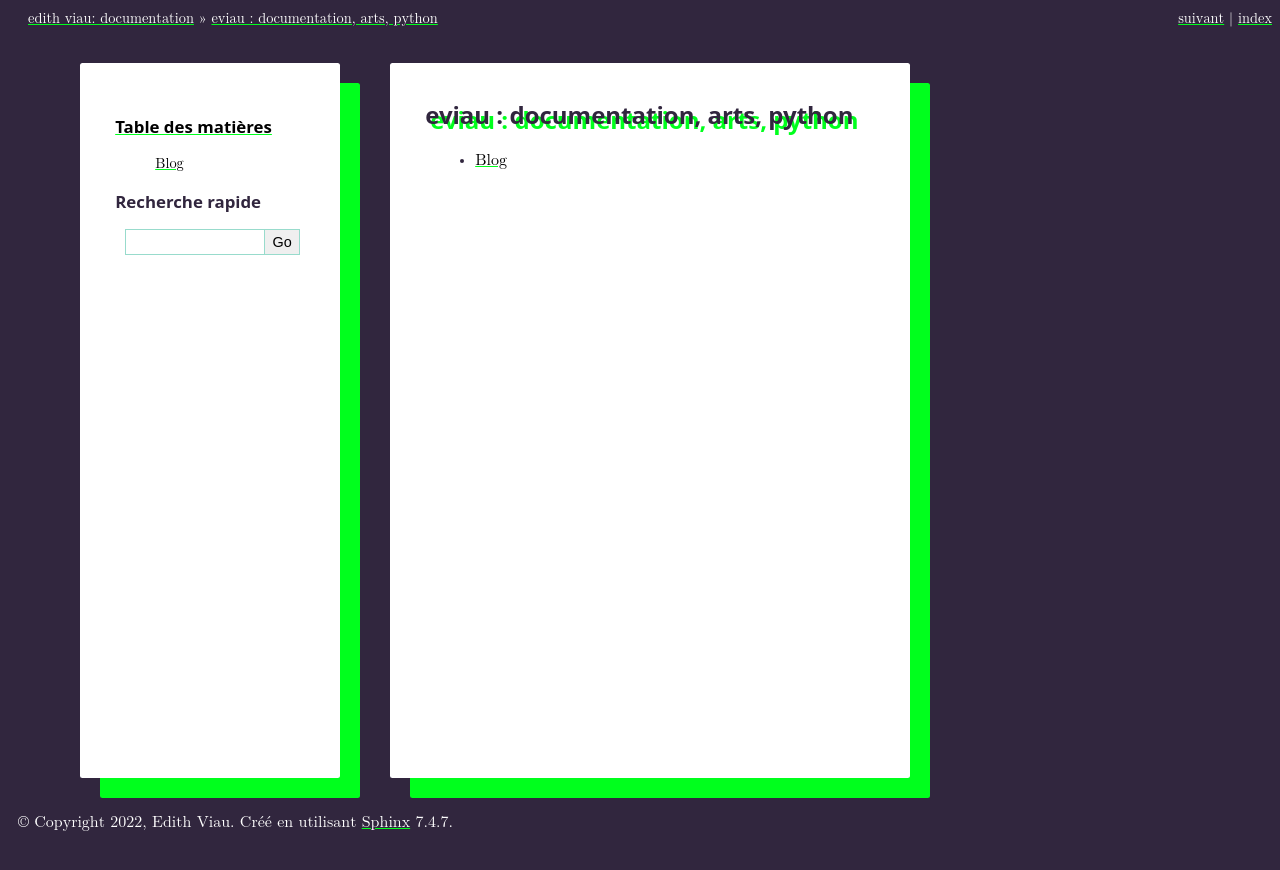
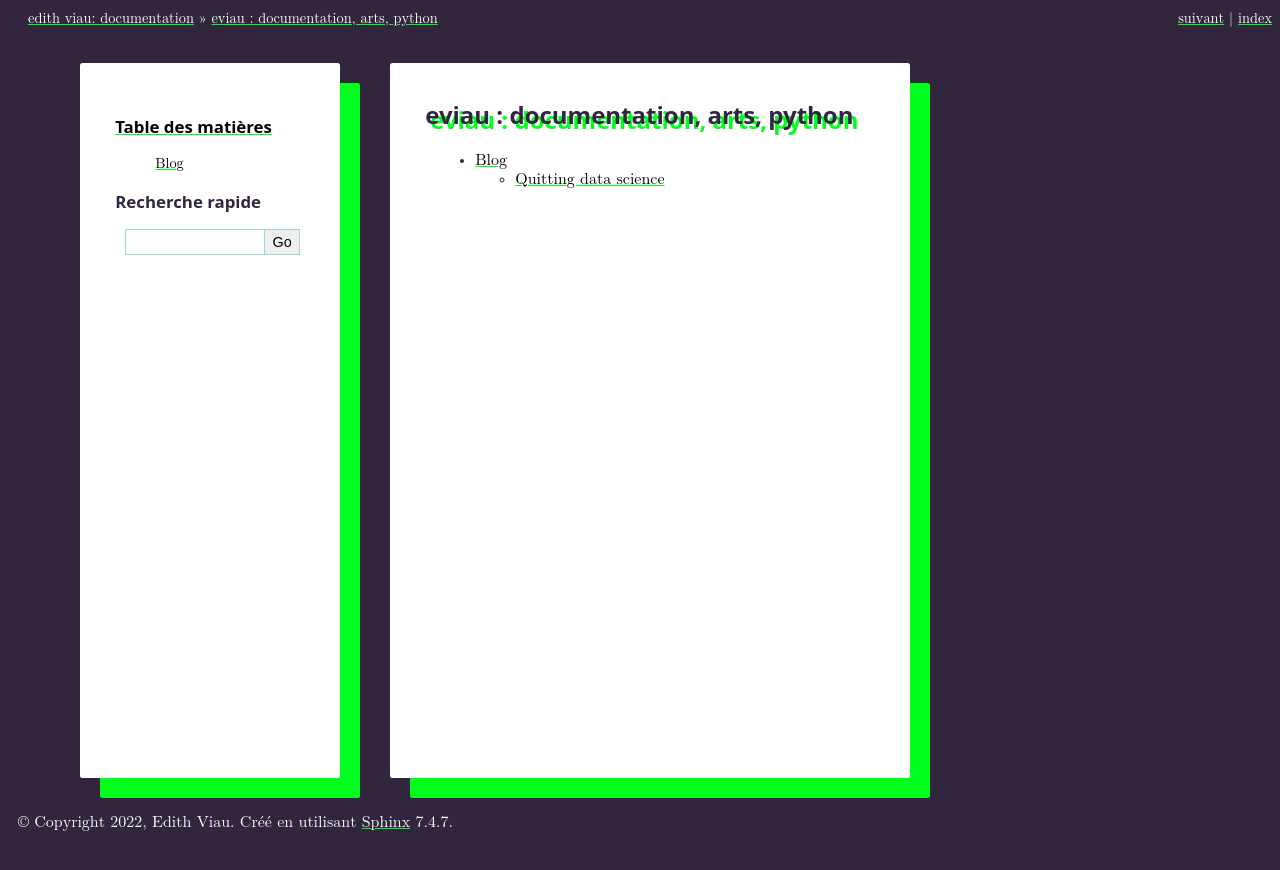
Before and after one commit to eviau/blogue, a Sphinx documentation site: the page built from source/index.rst, in a window 1280 px wide. Shown: the top 870 px of the page. Built offline with Sphinx 7.4.7, drawn with Linux system fonts in a browser that asks for light colours; pages that are not in the unit, such as notebooks, are missing from menus; some of the changed lines change nothing that is shown.

Commit message:
quitting data science

```diff
--- a/source/blog/index.rst
+++ b/source/blog/index.rst
@@ -1,7 +1,7 @@
 Blog
 ====
 
-.. feed-entry::
-   :date: 2022-08-06
+.. toctree::
+   :maxdepth: 1
 
-Encore et toujours.
+   quitting-data-science
--- /dev/null
+++ b/source/blog/quitting-data-science.rst
@@ -0,0 +1,175 @@
+Quitting data science
+=====================
+
+.. feed-entry::
+   :date: 2022-08-12
+
+This is a rough draft explaining my thought process about data science after having worked briefly in the field a few years ago.
+
+a data science hiatus
+---------------------
+
+Maybe data science is simply not for me. Maybe we are not doing data
+science the way it should be done. Maybe it’s not possible to do data
+science the way we need it to be done. In any case, here is why I am
+currently refraining from doing more data science work.
+
+my background
+~~~~~~~~~~~~~
+
+mathematics, finance, arts, philosophy, programming
+
+what business want from data science
+~~~~~~~~~~~~~~~~~~~~~~~~~~~~~~~~~~~~
+
+Most businesses I have observed want a more predictable world in which
+to conduct their business. They want to have actionable results on which
+to build their enterprise. Sometimes data science can deliver these
+actionable insights, sometimes it cannot. Often, these results start by
+wanting to know something, or confirming that we do know that thing we
+think we know. Let’s look at this in a matrix of before data science and
+after data science:
+
+.. list-table:: before/after DS
+
+	* - before/after DS
+	  - we can know
+	  - we cannot know
+
+	* - we think we know
+	  - confirmation (useless) / infirmation (useful)
+	  - "we obviously know this, how can you not tell us more???"
+
+	* - we think we do not know
+	  - Magic! Wonderful!
+	  - "why did we hire you again?"
+
+Let’s go through this table together.
+
+If the business thought they knew something and wanted a confirmation of
+it, two things are possible:
+
+-  the knowledge is confirmed: then you are useless because we already
+   knew that thing, why did we need confirmation ? This is often not
+   considered actionable insight because it is not a hidden insight.
+-  the knowledge is infirmed: now this is an insight, but the game
+   becomes a status game - how do you communicate your results in a way
+   that is helpful to those who need them without stepping on anyone’s
+   toes ?
+
+If the business thinks they know something and you tell them you cannot
+possibly devise a way of confirming/infirming the knowledge, then you
+have to explain how it is impossible to know this, since they obviously
+know this fact ! You are then also near useless.
+
+If the business thinks they do not know something they need to know, and
+you are able to tell them, then you have worked your data science magic
+and your job is justified… but you also have raised the stakes for
+yourself and now need to do more of this more often.
+
+If the business thinks they don’t know something and you cannot tell
+them anything to help them, congrats! you are useless.
+
+So data science is half hard work, half communication work bordering on
+the political.
+
+The epistemological status of data science
+------------------------------------------
+
+I often feel that data science is based on believing that it is possible
+to know everything about anything, given that we have enough data.
+
+I am no physicist, but my understanding of things like the `uncertainty
+principle <https://www.feynmanlectures.caltech.edu/I_37.html>`__ lets me
+know that this is not the case.
+
+Another option is in psychology, we have the `observer
+effect <https://en.wikipedia.org/wiki/Observer_effect>`__.
+
+Some things change as soon as we observe them, and this impacts the
+data. There are things we could not know even if we had all the data in
+the world.
+
+A simple example of this would be asking someone who looks sad or angry
+if they are doing well; they might respond that it was fine up until you
+asked them, and now they realize that they are not doing so well.
+
+I wrote `a short story of fiction on the effects of believing in
+determinism as a general guiding
+principle <https://finartcialist.com/fr/oeuvres/ilfautqueturuinestout.html>`__.
+
+what it means to know something: data and models
+------------------------------------------------
+
+How do we know that the sun will rise tomorrow ? We know it because we
+have data - we have seen it happen in the past - and a model - we
+devised an abstraction of the real world that makes sense given the data
+and enables us to predict what is going to happen in the future.
+
+I would argue that there are different kinds of models - a machine
+learning model, often used in data science, does not have the same
+epistemological status as the model used to say that the sun is at the
+center. And that these different kinds of models allow for different
+kinds of knowledge. It is important not to confuse these different
+kinds, to not be mistaken by their name.
+
+There are probably more than these two types, but let’s start with the
+machine learning model and the physical model.
+
+In the machine learning model, let’s say a computer vision model where I
+am trying to identify images - the knowledge I am experimenting on is on
+image identification, but the knowledge we would like to gain is
+insights on how we learn. It’s a model about learning, not about
+computer vision. The computer vision task is only an experiment, one
+data point, in trying to figure out how we learn.
+
+In the physical model, let’s say we re-use the sun at the center of the
+solar system one - the knowledge I am experimenting on is on the
+localisation of planets in some sort of space, which is also the
+knowledge we would like to gain. The model is the learning, and the data
+about the sun rising everyday is one experiment to test this model.
+
+How do we know that we have the right model ? We look at the data, we do
+experiments. This stands for both.
+
+But what happens when the model is not also the expected learning ?
+
+For me the big difference is in how we can **iterate**. In machine
+learning experiments, we iterate by changing models architecture, but we
+also iterate by training our model on test data. Which one should be
+considered the scientific experiment here, I am not sure…
+
+What’s lacking for me are two things: change of paradigm (from Kuhn) and
+falsifiability (Popper). It’s strange to put them together on the same
+task, probably a misunderstanding on my part - but let me explain my
+thoughts.
+
+Change of paradigm for the physical model would be to say, this planet
+is not here - this planet is actually here. Or this planet follows this
+path along the sun, not this one. Or - what have happened historically -
+the sun is at the center, not the Earth. The question we are asking is
+“maybe this is not how it works”.
+
+Change of paradigm for the machine learning model would be to say, this
+is not how we learn. This is what we are trying to model after all - how
+we learn, how we can make computers learn in similar or different ways.
+Change of paradigm is about the thing which we want to learn about, not
+about tweaking experiments.
+
+Falsifiability, for the physical model, to find one counter-example -
+one day where the sun does not rise - to help up dismiss an idea.
+
+Falsifiability, for the machine learning model… I am not sure how it
+would look like. And this is a real question that I have because I think
+that this is where everything changes. What is the counter-example to
+this model cannot learn ? You need to find one thing it cannot learn.
+But to show that the model cannot learn this specific thing you need to
+run a possibly infinite amount of experiments where it fails to learn
+that thing. Are there other ways ?
+
+a few years later...
+--------------------
+
+I am going to publish this as is.
+
+I have started to read some books, like `Knowledge and its limits <https://en.wikipedia.org/wiki/Knowledge_and_Its_Limits>`__ and I feel like I will have more to say in the future. We will see.
```
